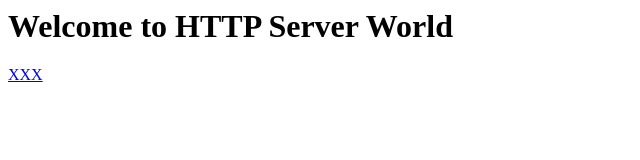
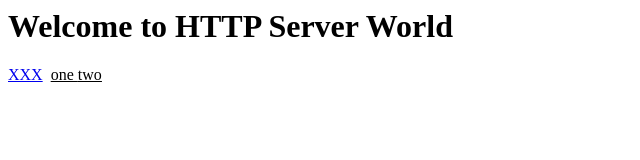
Before and after one commit to t-ataku/httphello, a plain HTML site: page index.html in a window 1280 px wide. Shown: the full height of the page, 0-640 px from the left. Drawn offline with Linux system fonts and the light colour scheme.

Commit message:
Add items

```diff
--- a/index.html
+++ b/index.html
@@ -6,6 +6,8 @@
 <a href="xxx">XXX</a>
 <img href="img.jpeg">
 <list>
+<U>one
+<U>two
 </list>
 </body>
 </html>
```
